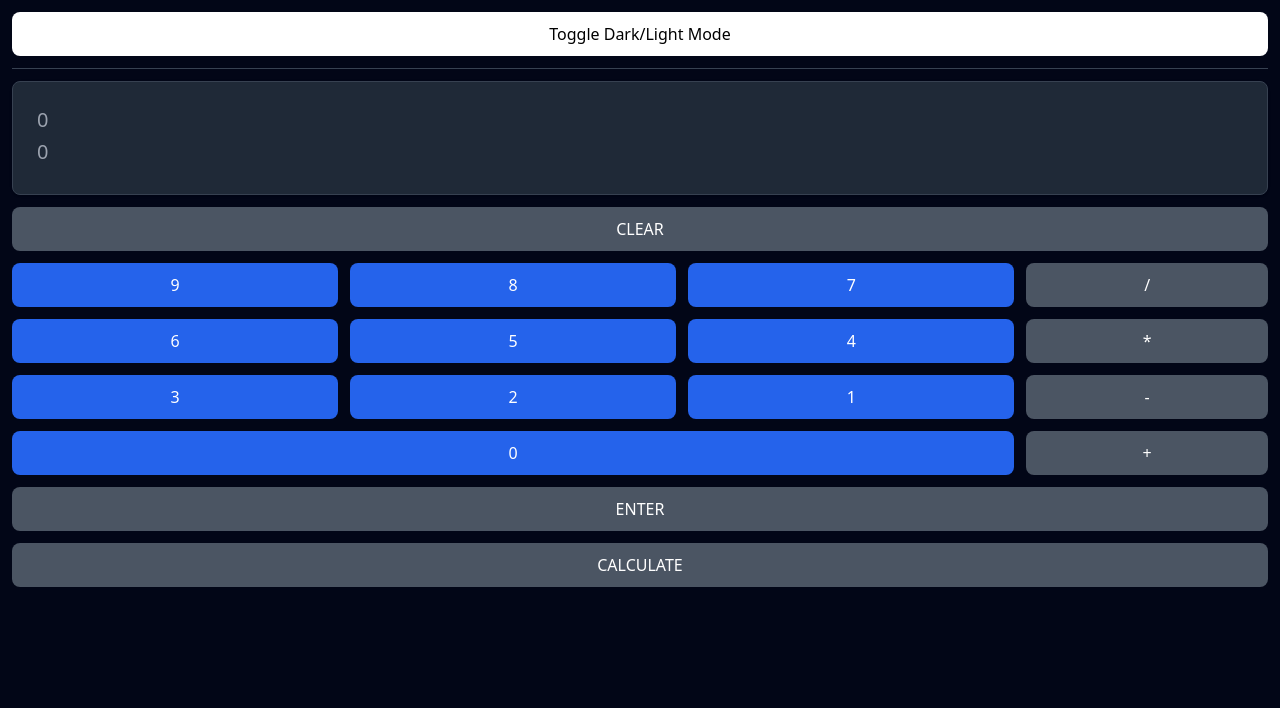
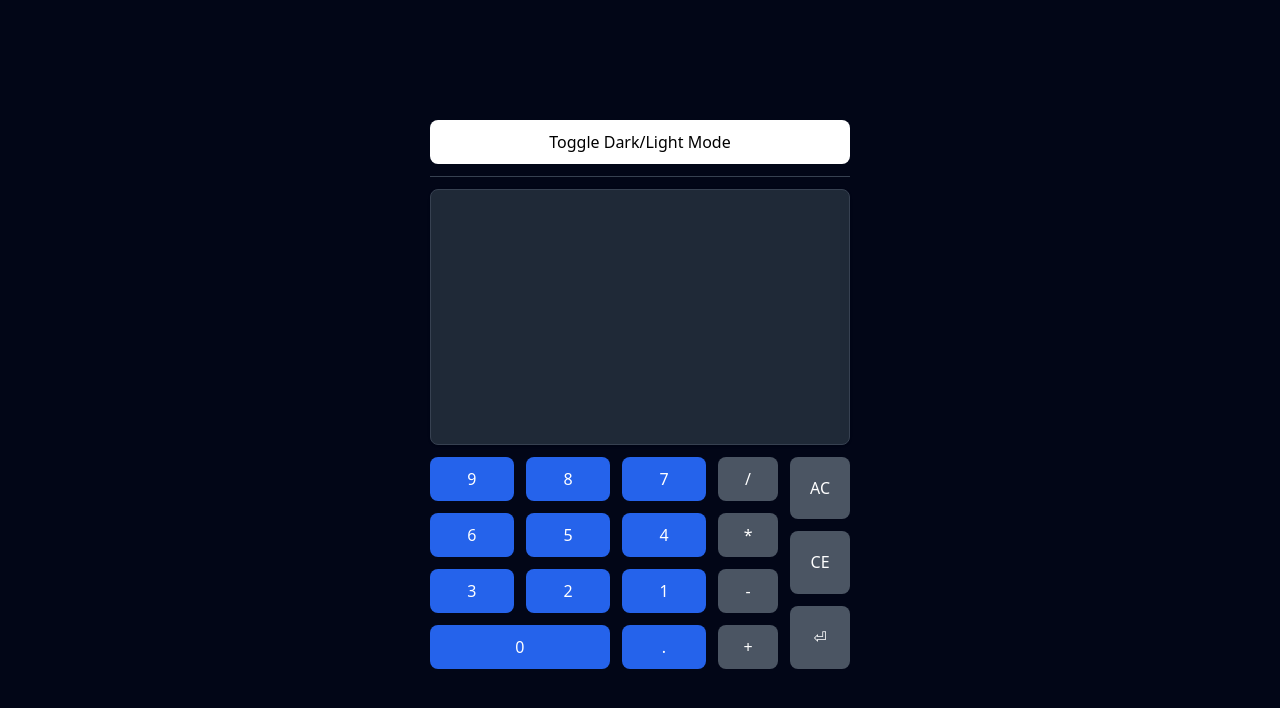
Before and after one commit to maximilianoluci/calculator, a Vue app in the folder calc-frontend/: page / in a window 1280 px wide. Shown: the top 708 px of the page. Built offline with nearby package versions, Linux system fonts and the light colour scheme.

Commit message:
almost done?

```diff
--- a/calc-frontend/src/components/button/ButtonComponent.vue
+++ b/calc-frontend/src/components/button/ButtonComponent.vue
@@ -1,12 +1,7 @@
 <template>
-  <button
-    type="button"
-    class="rounded-lg text-center font-medium focus:ring-1"
-    :class="computedClass"
-    @click="onClick"
-  >
+  <button type="button" class="rounded-lg text-center font-medium focus:ring-1" :class="computedClass" @click="onClick">
     <div class="flex items-center justify-center">
-      <span v-if="text" :class="icon ? 'ml-3' : ''">{{ text }}</span>
+      <span>{{ text }}</span>
     </div>
   </button>
 </template>
@@ -16,9 +11,8 @@ import { computed } from "vue";
 
 const props = defineProps<{
   text: string;
-  color?: "primary" | "secondary" | "dark";
+  color?: "numbers" | "operators" | "dark";
   fullWidth?: boolean;
-  icon?: string;
   size?: "xs" | "sm" | "base" | "lg" | "xl";
 }>();
 
@@ -34,27 +28,11 @@ const computedClass = computed(() => {
   switch (props.color) {
     case undefined:
     case null:
-    case "primary":
-      classes.push(
-        "text-white",
-        "bg-blue-500",
-        "hover:bg-blue-800",
-        "focus:ring-blue-300",
-        "dark:bg-blue-600",
-        "dark:hover:bg-blue-700",
-        "dark:focus:ring-blue-800",
-      );
+    case "numbers":
+      classes.push("text-white", "bg-blue-500", "hover:bg-blue-800", "focus:ring-blue-300", "dark:bg-blue-600", "dark:hover:bg-blue-700", "dark:focus:ring-blue-800");
       break;
-    case "secondary":
-      classes.push(
-        "text-white",
-        "bg-gray-500",
-        "hover:bg-gray-800",
-        "focus:ring-gray-300",
-        "dark:bg-gray-600",
-        "dark:hover:bg-gray-700",
-        "dark:focus:ring-gray-800",
-      );
+    case "operators":
+      classes.push("text-white", "bg-gray-500", "hover:bg-gray-800", "focus:ring-gray-300", "dark:bg-gray-600", "dark:hover:bg-gray-700", "dark:focus:ring-gray-800");
       break;
     case "dark":
       classes.push(
--- /dev/null
+++ b/calc-frontend/src/components/screen/ScreenComponent.vue
@@ -0,0 +1,13 @@
+<template>
+  <div class="flex h-64 flex-col overflow-auto rounded-lg border border-gray-200 bg-white p-6 text-xl font-normal text-gray-700 shadow dark:border-gray-700 dark:bg-gray-800 dark:text-gray-400">
+    <span v-for="(number, index) in numbers" :key="index" class="w-fit">
+      <span v-if="typeof number !== 'string'">{{ number }}</span>
+    </span>
+  </div>
+</template>
+
+<script setup lang="ts">
+defineProps<{
+  numbers: Array<number | string>;
+}>();
+</script>
--- a/calc-frontend/src/components/textarea/TextareaComponent.vue
+++ /dev/null
@@ -1,19 +0,0 @@
-<template>
-  <div
-    class="relative block w-full rounded-lg border border-gray-200 bg-white p-6 shadow dark:border-gray-700 dark:bg-gray-800"
-  >
-    <p
-      v-for="number in numbers"
-      :key="number"
-      class="mb-1 text-xl font-normal text-gray-700 dark:text-gray-400"
-    >
-      {{ number }}
-    </p>
-  </div>
-</template>
-
-<script setup lang="ts">
-defineProps<{
-  numbers: number[];
-}>();
-</script>
--- a/calc-frontend/src/views/HomeView.vue
+++ b/calc-frontend/src/views/HomeView.vue
@@ -1,59 +1,52 @@
 <template>
-  <div class="h-auto p-3">
-    <button-component
-      text="Toggle Dark/Light Mode"
-      color="dark"
-      :full-width="true"
-      @click="toggleUiMode"
-    />
+  <div class="flex h-screen p-3">
+    <div class="m-auto">
+      <button-component text="Toggle Dark/Light Mode" color="dark" :full-width="true" @click="toggleUiMode" />
       <hr class="my-3 h-px border-0 bg-gray-200 dark:bg-gray-700" />
-    <textarea-component class="mb-3" :numbers="numbers" />
+      <screen-component class="mb-3" :numbers="numbers" />
 
-    <button-component class="mb-3" text="CLEAR" color="secondary" :full-width="true" />
-
-    <div class="mb-3 grid grid-cols-5 gap-3">
+      <div class="mb-3 grid grid-cols-6 gap-3">
         <div class="col-span-4">
           <div class="grid grid-flow-col">
             <div class="grid grid-cols-3 gap-3">
-            <button-component text="9" />
-            <button-component text="8" />
-            <button-component text="7" />
-            <button-component text="6" />
-            <button-component text="5" />
-            <button-component text="4" />
-            <button-component text="3" />
-            <button-component text="2" />
-            <button-component text="1" />
-            <div class="col-start-1 col-end-4">
-              <button-component text="0" :full-width="true" />
+              <button-component text="9" @click="() => buttonClicked(9)" />
+              <button-component text="8" @click="() => buttonClicked(8)" />
+              <button-component text="7" @click="() => buttonClicked(7)" />
+              <button-component text="6" @click="() => buttonClicked(6)" />
+              <button-component text="5" @click="() => buttonClicked(5)" />
+              <button-component text="4" @click="() => buttonClicked(4)" />
+              <button-component text="3" @click="() => buttonClicked(3)" />
+              <button-component text="2" @click="() => buttonClicked(2)" />
+              <button-component text="1" @click="() => buttonClicked(1)" />
+              <div class="col-start-1 col-end-3">
+                <button-component text="0" :full-width="true" @click="() => buttonClicked(0)" />
               </div>
+              <button-component text="." @click="() => buttonClicked(parseFloat('.'))" />
             </div>
           </div>
         </div>
         <div>
           <div class="grid grid-cols-1 gap-3">
-          <button-component text="/" color="secondary" />
-          <button-component text="*" color="secondary" />
-          <button-component text="-" color="secondary" />
-          <button-component text="+" color="secondary" />
-        </div>
+            <button-component text="/" color="operators" @click="() => performOperation('divide')" />
+            <button-component text="*" color="operators" @click="() => performOperation('multiply')" />
+            <button-component text="-" color="operators" @click="() => performOperation('subtract')" />
+            <button-component text="+" color="operators" @click="() => performOperation('add')" />
           </div>
         </div>
         <div class="grid grid-cols-1 gap-y-3">
-      <button-component text="ENTER" color="secondary" :full-width="true" />
-      <button-component
-        text="CALCULATE"
-        color="secondary"
-        :full-width="true"
-        @click="calculate(numbers)"
-      />
+          <button-component text="AC" color="operators" :full-width="true" @click="emptyArray" />
+          <button-component text="CE" color="operators" :full-width="true" @click="emptyLast" />
+          <button-component text="&#9166;" color="operators" :full-width="true" @click="enterClicked" />
+        </div>
+      </div>
     </div>
   </div>
 </template>
 
 <script setup lang="ts">
+import { ref } from "vue";
 import ButtonComponent from "@/components/button/ButtonComponent.vue";
-import TextareaComponent from "@/components/textarea/TextareaComponent.vue";
+import ScreenComponent from "@/components/screen/ScreenComponent.vue";
 import axios from "axios";
 
 let isDarkMode: boolean = false;
@@ -66,18 +59,74 @@ function toggleUiMode(): void {
   }
 }
 
-const numbers = [0, 0];
-const type = "add";
-const url = `http://localhost:3000/calculator/${type}?a=${numbers[0]}&b=${numbers[1]}`;
+const numbers = ref<Array<number | string>>([]);
 
-async function calculate(arr: number[]) {
-  axios
-    .get(url, {
-      params: {
-        a: arr[0],
-        b: arr[1],
-      },
-    })
-    .then((response) => console.log(response.data));
+function emptyArray() {
+  numbers.value = [];
+}
+
+function emptyLast() {
+  numbers.value.splice(numbers.value.length - 1, 1);
+}
+
+function buttonClicked(number: number) {
+  console.log("1. ", number);
+  if (numbers.value.length === 0) {
+    console.log("2. ", number);
+    numbers.value.push(number);
+    return;
+  }
+  const lastNumber = numbers.value[numbers.value.length - 1];
+  console.log("3. ", lastNumber);
+
+  if (typeof lastNumber === "string") {
+    console.log("4. ", number);
+    numbers.value[numbers.value.length - 1] = number;
+  } else {
+    const newNumber = Number(lastNumber) * 10 + number;
+    console.log("5. ", newNumber);
+    numbers.value[numbers.value.length - 1] = newNumber;
+  }
+}
+
+function enterClicked() {
+  numbers.value.push("$");
+}
+
+async function performOperation(type: "add" | "subtract" | "multiply" | "divide") {
+  const url = `http://localhost:3000/calculator/${type}`;
+  let result: number | undefined;
+
+  const body = {
+    a: numbers.value[numbers.value.length - 2],
+    b: numbers.value[numbers.value.length - 1],
+  };
+
+  if (body.a === undefined || body.b === undefined || Number.isNaN(body.a) || Number.isNaN(body.b)) {
+    return;
+  }
+
+  console.log(body);
+
+  numbers.value.splice(numbers.value.length - 2, 2);
+
+  result = await calculate(url, body);
+
+  numbers.value.push(Number(result));
+
+  numbers.value.push("$");
+
+  console.log(`result: ${result}`);
+}
+
+async function calculate(url: string, body: any): Promise<number | undefined> {
+  try {
+    const response = await axios.post(url, body);
+    console.log(response.data);
+    return response.data ? Number(response.data) : undefined;
+  } catch (error) {
+    console.error(error);
+    return undefined;
+  }
 }
 </script>
```
Also changed, not shown: calc-frontend/.prettierrc.json, 2 other files (tests, documents, lock files or other folders). Lines whose indentation alone changed are shown as unchanged.
